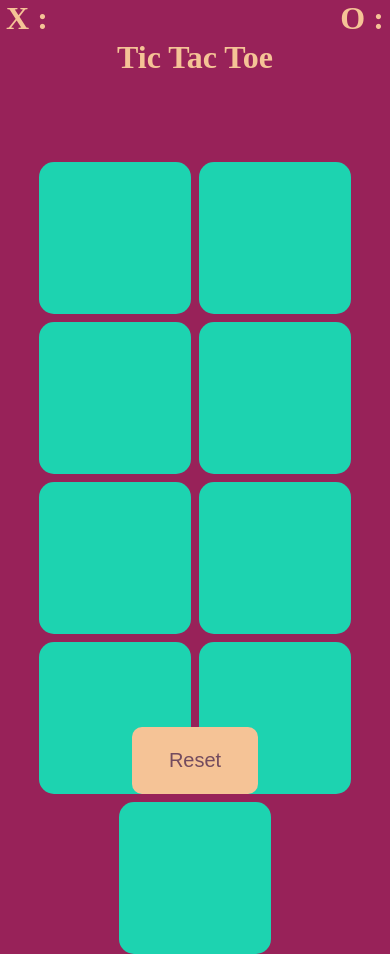
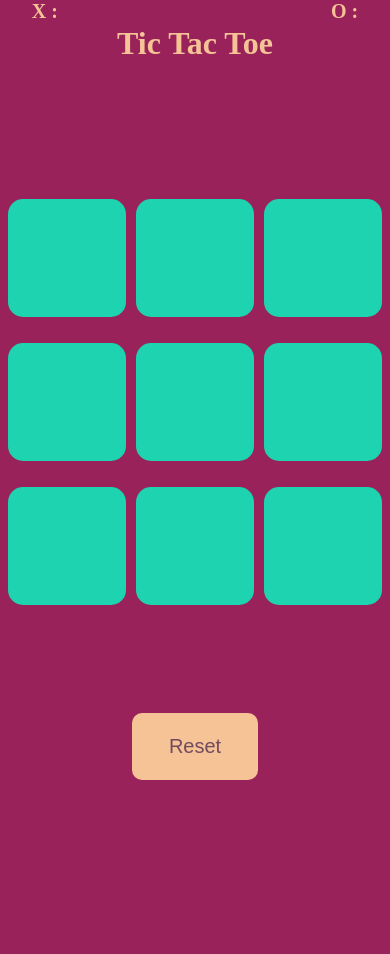
Before and after one commit to Khalid3110/Tic-Tac-Toe-Game, a plain HTML site: page index.html in a window 390 px wide. After the commit the page ends 844 px from the top, so only its background shows below. Drawn offline with Linux system fonts and the light colour scheme.

Commit message:
add media query for mobile

```diff
--- a/index.html
+++ b/index.html
@@ -15,7 +15,7 @@
         <p class="winner">Winner</p>
         <button class="new-btn">New Game</button>
     </div>
-    <h1>Tic Tac Toe</h1>
+    <h1 class="heading">Tic Tac Toe</h1>
     <div class="container">
         <div class="boxes">
             <button class="box"></button>
--- a/script.js
+++ b/script.js
@@ -1,4 +1,5 @@
-let container = document.querySelector(".container")
+let container = document.querySelector(".container");
+let heading = document.querySelector(".heading")
 let boxes = document.querySelectorAll(".box");
 let resetBtn = document.querySelector(".reset-btn");
 let newBtn = document.querySelector(".new-btn");
@@ -64,12 +65,14 @@ const newGame = () =>{
     msgContainer.classList.add("hide");
     container.classList.remove("hide");
     resetBtn.classList.remove("hide");
+    heading.classList.remove("hide");
 };
 
 const finalWinner = (winner) =>{
-    winnerPer.innerText = `Congratulation the winner is : ${winner}`;
+    winnerPer.innerText = `Congratulations, the winner is : ${winner}`;
     container.classList.add("hide");
     resetBtn.classList.add("hide");
+    heading.classList.add("hide");
     msgContainer.classList.remove("hide");
     disableBtns();
 };
@@ -91,6 +94,7 @@ const matchDraw = () =>{
     container.classList.add("hide");
     resetBtn.classList.add("hide");
     msgContainer.classList.remove("hide");
+    heading.classList.add("hide");
 }
 
 const checkWinner = () =>{
--- a/style.css
+++ b/style.css
@@ -42,6 +42,7 @@ body{
     font-size: 20px;
     background-color: #F5C396;
     color: #734B5E;
+    padding: 3px;
 }
 
 h1{
@@ -89,3 +90,43 @@ h1{
 .hide{
     display: none;
 }
+
+@media only screen and (max-width: 768px) {
+    body{
+        width: 100%;
+        height: 100%;
+    }
+
+    .container{
+        height: 80vh;
+    }
+
+    .boxes{
+        width: 60vb;
+        height: 50vh;
+        display: flex;
+        flex-wrap: wrap;
+        justify-content: center;
+        align-items: center;
+        gap: 10px;
+    }
+
+    .box{
+        width: 14vb;
+        height: 14vh;
+        font-size: 50px;
+        border-radius: 15px;
+        border: none;
+        color: black;
+        background-color: #1dd3b0;
+    }
+
+    .winnig-count{
+        width: 100%;
+        font-size: 10px;
+        display: flex;
+        justify-content: center;
+        align-items: center;
+        column-gap: 70%;
+    }
+}
```
